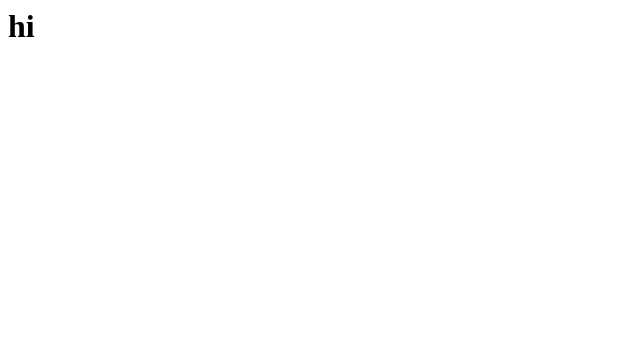
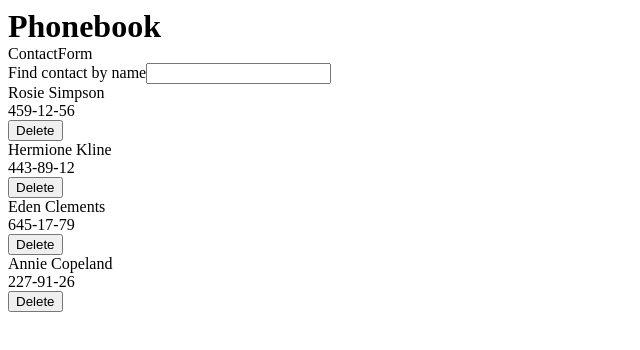
Before and after one commit to ConstantineKobushka/goit-react-hw-08, a React (Vite) app: page / in a window 1280 px wide. Shown: the top 350 px of the page, without its empty margins (0-640 px from the left). Built offline with nearby package versions, Linux system fonts and the light colour scheme.

Commit message:
add ContactList Contact SearchBox components

```diff
--- a/package.json
+++ b/package.json
@@ -10,8 +10,10 @@
     "preview": "vite preview"
   },
   "dependencies": {
+    "formik": "^2.4.6",
     "react": "^18.3.1",
-    "react-dom": "^18.3.1"
+    "react-dom": "^18.3.1",
+    "yup": "^1.4.0"
   },
   "devDependencies": {
     "@eslint/js": "^9.9.0",
--- a/src/App.jsx
+++ b/src/App.jsx
@@ -1,7 +1,23 @@
+import { useState } from 'react';
+
+import ContactForm from './components/ContactForm/ContactForm';
+import SearchBox from './components/SearchBox/SearchBox';
+import ContactList from './components/ContactList/ContactList';
+
+import listContacts from './ListContacts.json';
+
 function App() {
+  const [contacts, setContacts] = useState(listContacts);
+  const [searchValue, setSearchValue] = useState('');
+
+  const foundContacts = contacts.filter((contact) => contact.name.toLowerCase().includes(searchValue.toLowerCase()));
+
   return (
     <>
-      <h1>hi</h1>
+      <h1>Phonebook</h1>
+      <ContactForm />
+      <SearchBox searchValue={searchValue} onSearch={setSearchValue} />
+      <ContactList contacts={foundContacts} />
     </>
   );
 }
--- /dev/null
+++ b/src/components/Contact/Contact.jsx
@@ -0,0 +1,15 @@
+import styles from './Contact.module.css';
+
+const Contact = ({ userName, phoneNumber }) => {
+  return (
+    <li>
+      <div>
+        <p>{userName}</p>
+        <p>{phoneNumber}</p>
+      </div>
+      <button type='button'>Delete</button>
+    </li>
+  );
+};
+
+export default Contact;
--- /dev/null
+++ b/src/components/ContactForm/ContactForm.jsx
@@ -0,0 +1,10 @@
+import { Formik } from 'formik';
+import * as Yup from 'yup';
+
+import styles from './ContactForm.module.css';
+
+const ContactForm = () => {
+  return <div>ContactForm</div>;
+};
+
+export default ContactForm;
--- /dev/null
+++ b/src/components/ContactList/ContactList.jsx
@@ -0,0 +1,16 @@
+import Contact from '../Contact/Contact';
+
+import styles from './ContactList.module.css';
+
+const ContactList = ({ contacts }) => {
+  console.log(contacts);
+  return (
+    <ul>
+      {contacts.map((contact) => (
+        <Contact key={contact.id} userName={contact.name} phoneNumber={contact.number} />
+      ))}
+    </ul>
+  );
+};
+
+export default ContactList;
--- /dev/null
+++ b/src/components/SearchBox/SearchBox.jsx
@@ -0,0 +1,22 @@
+import { useId } from 'react';
+
+import styles from './SearchBox.module.css';
+
+const SearchBox = ({ searchValue, onSearch }) => {
+  const searchInput = useId();
+  return (
+    <>
+      <label htmlFor={searchInput}>Find contact by name</label>
+      <input
+        type='text'
+        id={searchInput}
+        value={searchValue}
+        onChange={(event) => {
+          onSearch(event.target.value);
+        }}
+      />
+    </>
+  );
+};
+
+export default SearchBox;
--- /dev/null
+++ b/src/listContacts.json
@@ -0,0 +1,6 @@
+[
+  { "id": "id-1", "name": "Rosie Simpson", "number": "459-12-56" },
+  { "id": "id-2", "name": "Hermione Kline", "number": "443-89-12" },
+  { "id": "id-3", "name": "Eden Clements", "number": "645-17-79" },
+  { "id": "id-4", "name": "Annie Copeland", "number": "227-91-26" }
+]
```
Also changed, not shown: src/components/Contact/Contact.module.css (added), src/components/ContactForm/ContactForm.module.css (added), src/components/ContactList/ContactList.module.css (added), src/components/SearchBox/SearchBox.module.css (added), 1 other file (tests, documents, lock files or other folders).
